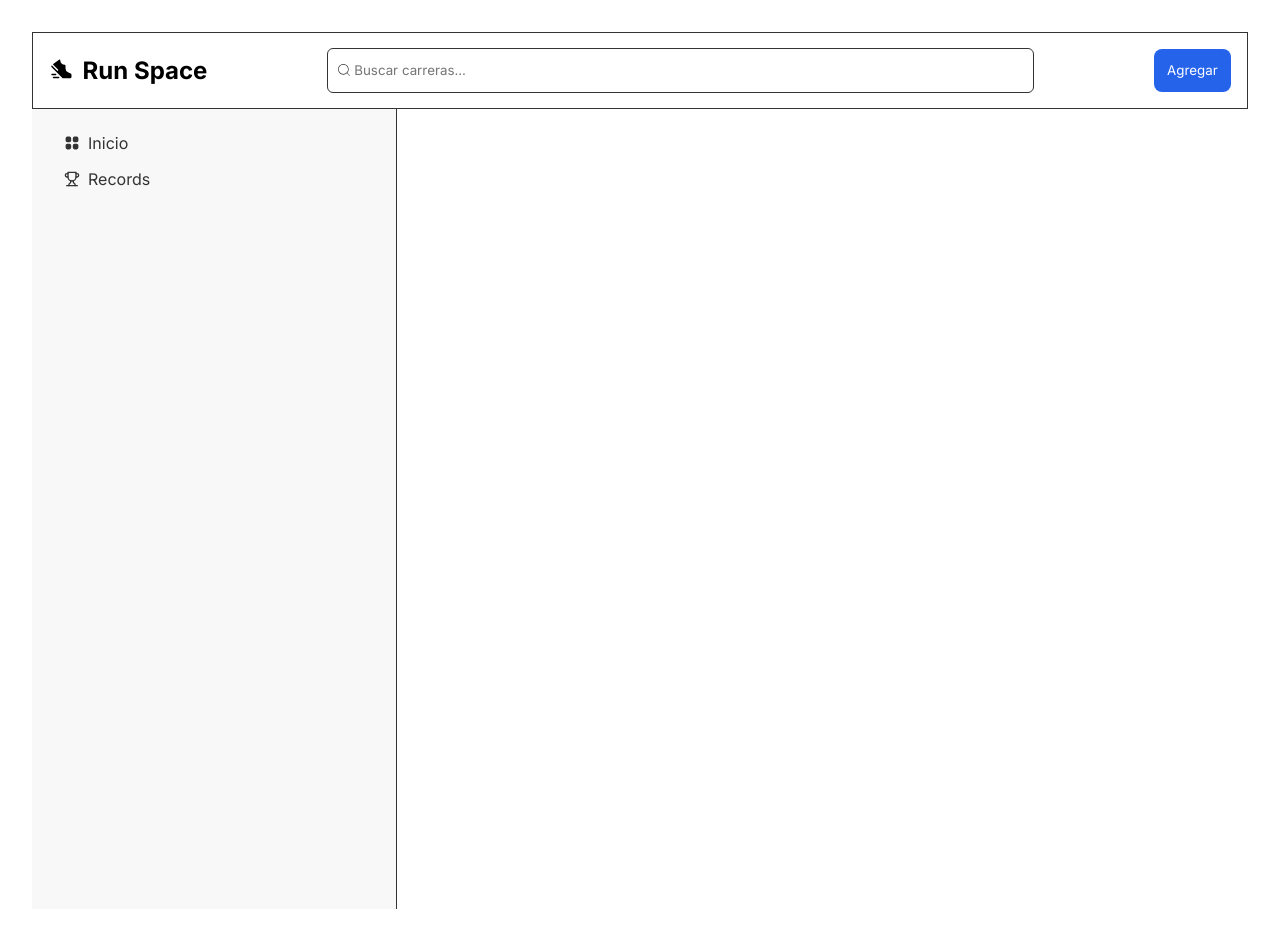
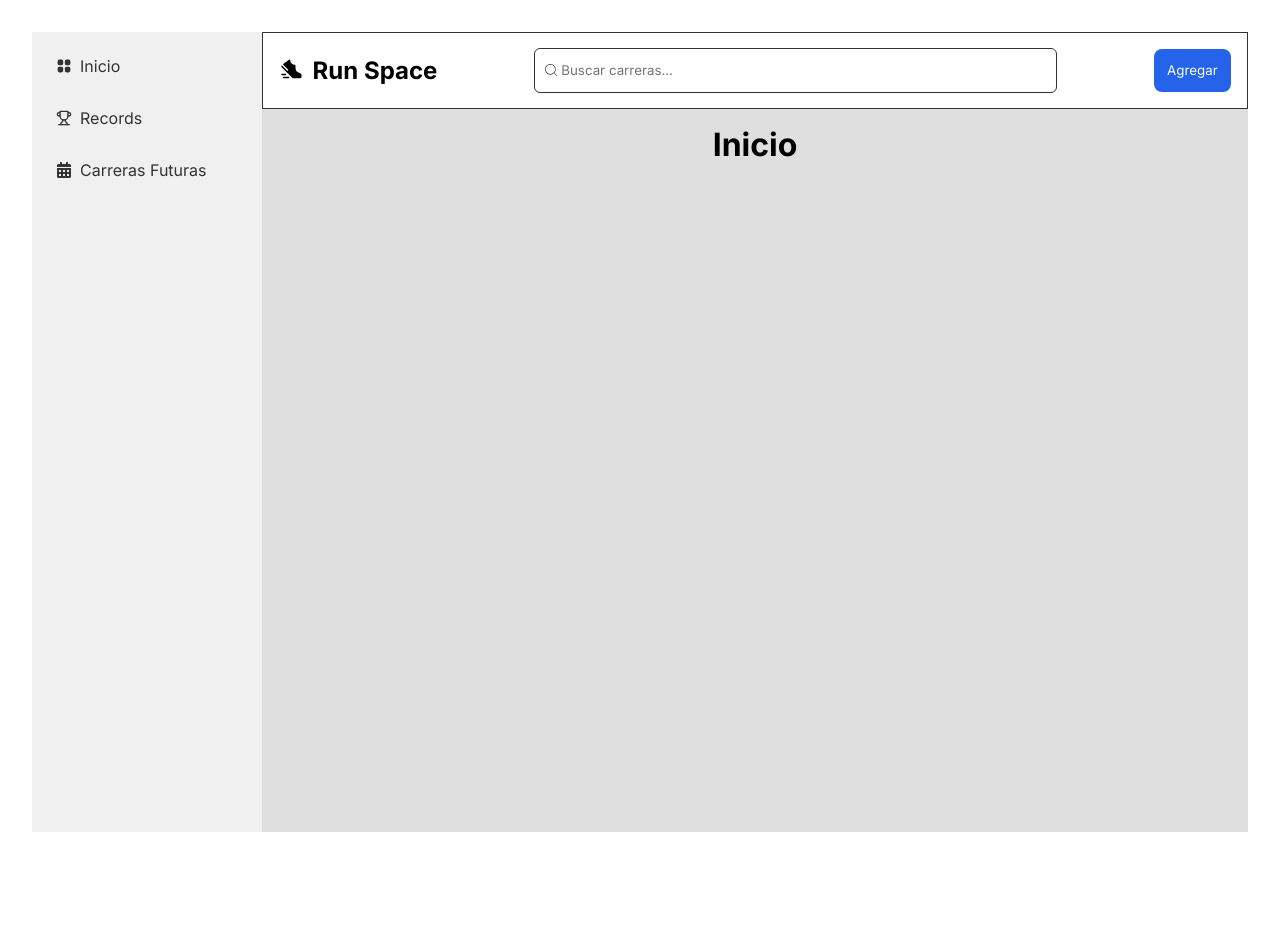
Before and after one commit to juanbautistamalina/run-space, a React (Vite) app: page / in a window 1280 px wide. After the commit the page ends 864 px from the top, so only its background shows below. Built offline with nearby package versions, Linux system fonts and the light colour scheme.

Commit message:
feat: implementar un nuevo diseño de layout con navegación, actualizar rutas y mejorar estilos de componentes

```diff
--- a/src/App.jsx
+++ b/src/App.jsx
@@ -1,19 +1,19 @@
 import { Routes, Route } from "react-router"
+import Layout from "./components/Layout"
 import Home from "./pages/home/Home"
 import Records from "./pages/records/Records"
 import CarrerasFuturas from "./pages/carrerasFuturas/CarrerasFuturas.jsx"
 import './App.css'
 
 function App() {
-
   return (
-    <>
-      <Routes>
-        <Route index element={<Home />} />
+    <Routes>
+      <Route element={<Layout />}>
+        <Route path="/" element={<Home />} />
         <Route path="/records" element={<Records />} />
         <Route path="/carreras-futuras" element={<CarrerasFuturas />} />
-      </Routes>
-    </>
+      </Route>
+    </Routes>
   )
 }
 
--- /dev/null
+++ b/src/components/Layout.css
@@ -0,0 +1,29 @@
+.layout {
+  display: flex;
+  height: 100vh;
+}
+
+.layout__sidebar {
+  width: 230px;
+  display: flex;
+  flex-direction: column;
+  background-color: #f0f0f0;
+}
+
+.layout__main {
+  flex: 1;
+  display: flex;
+  flex-direction: column;
+}
+
+.layout__header {
+  height: 60px;
+  background-color: #ddd;
+}
+
+.layout__content {
+  flex: 1;
+  padding: 1rem;
+  overflow-y: auto;
+  background-color: #dfdfdf;
+}
--- /dev/null
+++ b/src/components/Layout.jsx
@@ -0,0 +1,20 @@
+import { Outlet } from "react-router"
+import Header from "./Header"
+import NavBar from "./NavBar"
+import "./Layout.css"
+
+export default function Layout() {
+  return (
+    <div className="layout">
+      <div className="layout__sidebar">
+        <NavBar />
+      </div>
+      <div className="layout__main">
+        <Header className="layout__header" />
+        <main className="layout__content">
+          <Outlet />
+        </main>
+      </div>
+    </div>
+  )
+}
--- a/src/components/NavBar.css
+++ b/src/components/NavBar.css
@@ -1,33 +1,35 @@
 .nav-bar {
   display: flex;
   flex-direction: column;
-  width: 30%;
-  height: 100vh;
-  padding: 1em;
-  background-color: #f8f8f8;
-  border-right: 0.1px solid #333;
+  padding: 1rem;
+  gap: 1rem;
+  background-color: #f0f0f0;
+  height: 100%;
 }
 
 .nav-bar__item {
-  cursor: pointer;
-  padding: 0.5em 1em;
-  transition: background-color 0.2s, font-weight 0.3s, color 0.3s;
+  list-style: none;
 }
 
-.nav-bar__item a {
+.nav-bar__link {
   display: flex;
-  gap: 0.5em;
   align-items: center;
+  gap: 0.5rem;
   text-decoration: none;
   color: #333;
-  font-weight: normal;
+  padding: 0.5rem;
+  border-radius: 5px;
+  transition: background-color 0.2s;
 }
 
-.nav-bar__item:hover {
-  background-color: #e6eef9;
+.nav-bar__link:hover {
+  background-color: #ddd;
 }
 
-.nav-bar__item:hover a {
-  font-weight: bold;
-  color: #5174af;
+.nav-bar__icon {
+  font-size: 1rem;
 }
+
+.nav-bar__text {
+  font-size: 1rem;
+}
--- a/src/components/NavBar.jsx
+++ b/src/components/NavBar.jsx
@@ -2,21 +2,29 @@ import "./NavBar.css"
 import { Link } from "react-router"
 import { HiMiniSquares2X2 } from "react-icons/hi2";
 import { LuTrophy } from "react-icons/lu";
+import { FaCalendarAlt } from "react-icons/fa";
 
 function NavBar() {
     return (
         <div className="nav-bar">
             <div className="nav-bar__item">
-                <Link to="/">
-                    <HiMiniSquares2X2 />
-                    Inicio
+                <Link to="/" className="nav-bar__link">
+                    <HiMiniSquares2X2 className="nav-bar__icon" />
+                    <span className="nav-bar__text">Inicio</span>
                 </Link>
             </div>
 
             <div className="nav-bar__item">
-                <Link to="/records">
-                    <LuTrophy />
-                    Records
+                <Link to="/records" className="nav-bar__link">
+                    <LuTrophy className="nav-bar__icon" />
+                    <span className="nav-bar__text">Records</span>
+                </Link>
+            </div>
+
+             <div className="nav-bar__item">
+                <Link to="/carreras-futuras" className="nav-bar__link">
+                    <FaCalendarAlt className="nav-bar__icon" />
+                    <span className="nav-bar__text">Carreras Futuras</span>
                 </Link>
             </div>
         </div>
--- a/src/pages/carrerasFuturas/CarrerasFuturas.jsx
+++ b/src/pages/carrerasFuturas/CarrerasFuturas.jsx
@@ -0,0 +1,9 @@
+import "./CarrerasFuturas.css"
+
+function CarrerasFuturas() {
+  return (
+    <h1>Carreras Futuras</h1>
+  )
+}
+
+export default CarrerasFuturas
--- a/src/pages/home/Home.jsx
+++ b/src/pages/home/Home.jsx
@@ -1,12 +1,8 @@
-import Header from "../../components/Header"
-import NavBar from "../../components/NavBar"
+import "./Home.css"
 
 function Home() {
   return (
-    <>
-      <Header />
-      <NavBar />
-    </>
+    <h1>Inicio</h1>
   )
 }
 
--- a/src/pages/records/Records.jsx
+++ b/src/pages/records/Records.jsx
@@ -1,6 +1,8 @@
+import "./Records.css"
+
 function Records() {
   return (
-    <div>Records</div>
+    <h1>Records Personales</h1>
   )
 }
 
```
Also changed, not shown: src/pages/records/Records.css (added).
